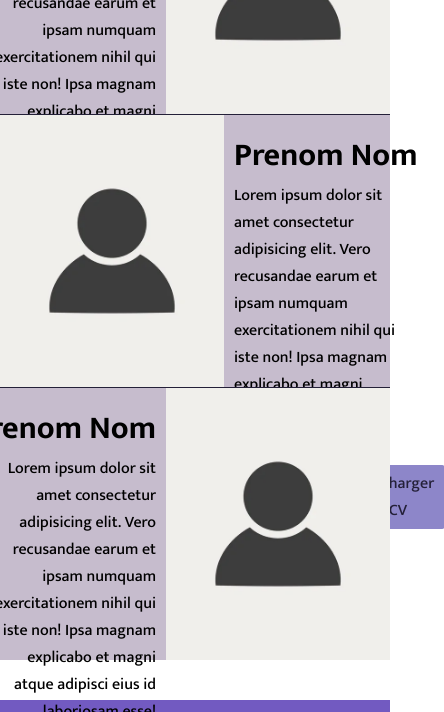
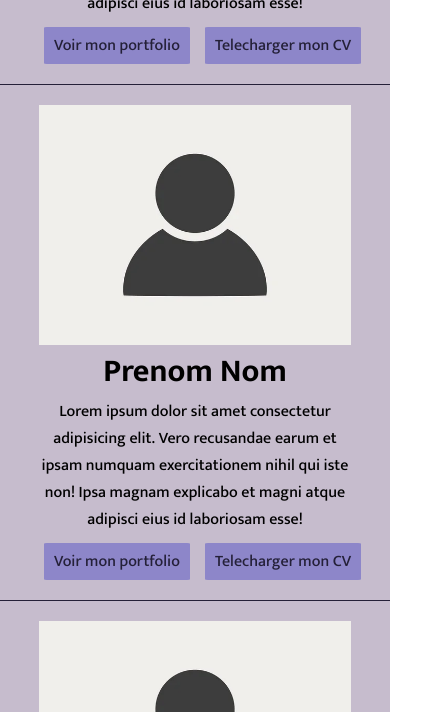
Before and after one commit to ValeteDJ91/AP1-portfolio, a plain HTML site: page membre.html in a window 390 px wide. Shown: the part 840-1552 px from the top of the page, 444 px wide, since content can reach past the window. Drawn offline with Linux system fonts and the light colour scheme.

Commit message:
la page membre est maintenant responsive

```diff
--- a/css/css.css
+++ b/css/css.css
@@ -376,6 +376,9 @@ body {
     /*display: grid;
     grid-template-columns: 0.45fr 1fr;*/
     display: flex;
+    flex-direction: row;
+    flex-wrap: nowrap;
+    align-items: center;
     height: 17em;
     column-gap: 10px;
     border-top: var(--darker) 1px solid;
@@ -390,6 +393,14 @@ body {
     flex-flow: row-reverse;
 }
 
+@media only screen and (max-width: 576px) {
+    .membre, .membre:nth-child(even) {
+        flex-direction: column;
+        height: auto;
+        padding: 20px 0px;
+    }
+}
+
 .membre_img {
     height: 100%;
     width: 25%;
@@ -398,6 +409,13 @@ body {
     background-position: center;
     min-width: 14em;
     max-width: 24em;
+}
+
+@media only screen and (max-width: 576px) {
+    .membre_img {
+        height: 15em;
+        width: 80%;
+    }
 }
 
 .membre_infos {
@@ -414,6 +432,12 @@ body {
     align-items: flex-end;
 }
 
+@media only screen and (max-width: 576px) {
+    .membre_infos, .membre:nth-child(even) .membre_infos {
+        align-items: center;
+    }
+}
+
 .membre_name {
     margin: 0px;
 }
@@ -425,6 +449,13 @@ body {
 
 .membre:nth-child(even) .membre_description {
     text-align: end;
+}
+
+@media only screen and (max-width: 576px) {
+    .membre_description, .membre:nth-child(even) .membre_description {
+        text-align: center;
+        margin-bottom: 10px;
+    }
 }
 
 .membre_action_list {
```
